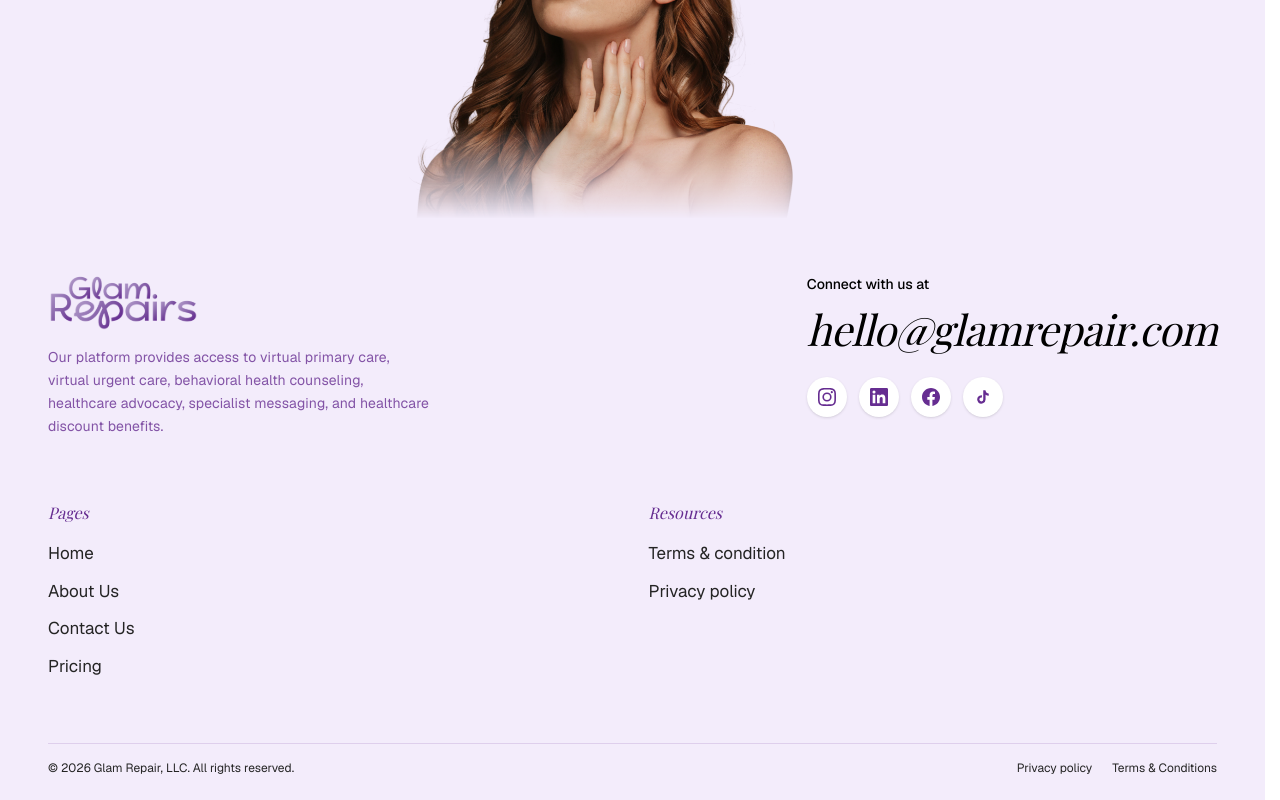
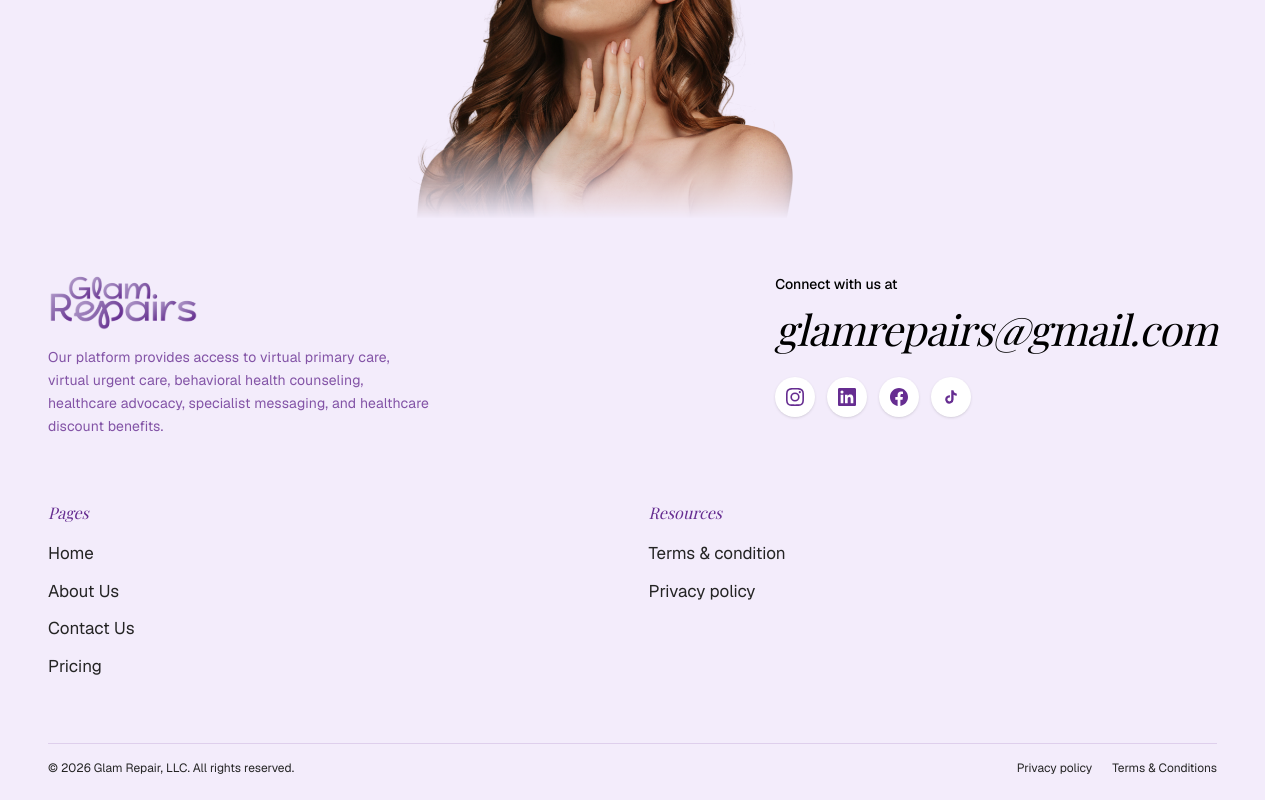
Before and after one commit to talhadevs/glam-repairs, a Next.js app: page / in a window 1280 px wide. Shown: the part 9921-10721 px from the top of the page. Built offline with nearby package versions, Linux system fonts and the light colour scheme; a web font is replaced by a local one.

Commit message:
Update Footer.tsx

```diff
--- a/components/home/Footer.tsx
+++ b/components/home/Footer.tsx
@@ -7,7 +7,7 @@ import { BOOKING_START_HREF } from "@/components/booking/bookingConfig";
 const CTA_IMAGE = "/images,svgs/cta_ginger_woman.png";
 const FOOTER_LOGO = "/svgs/GLAM REPAIR LOGO-08 2 (1).svg";
 
-const contactEmail = "hello@glamrepair.com";
+const contactEmail = "glamrepairs@gmail.com";
 
 const pageLinks = [
   { label: "Home", href: "/" },
```
